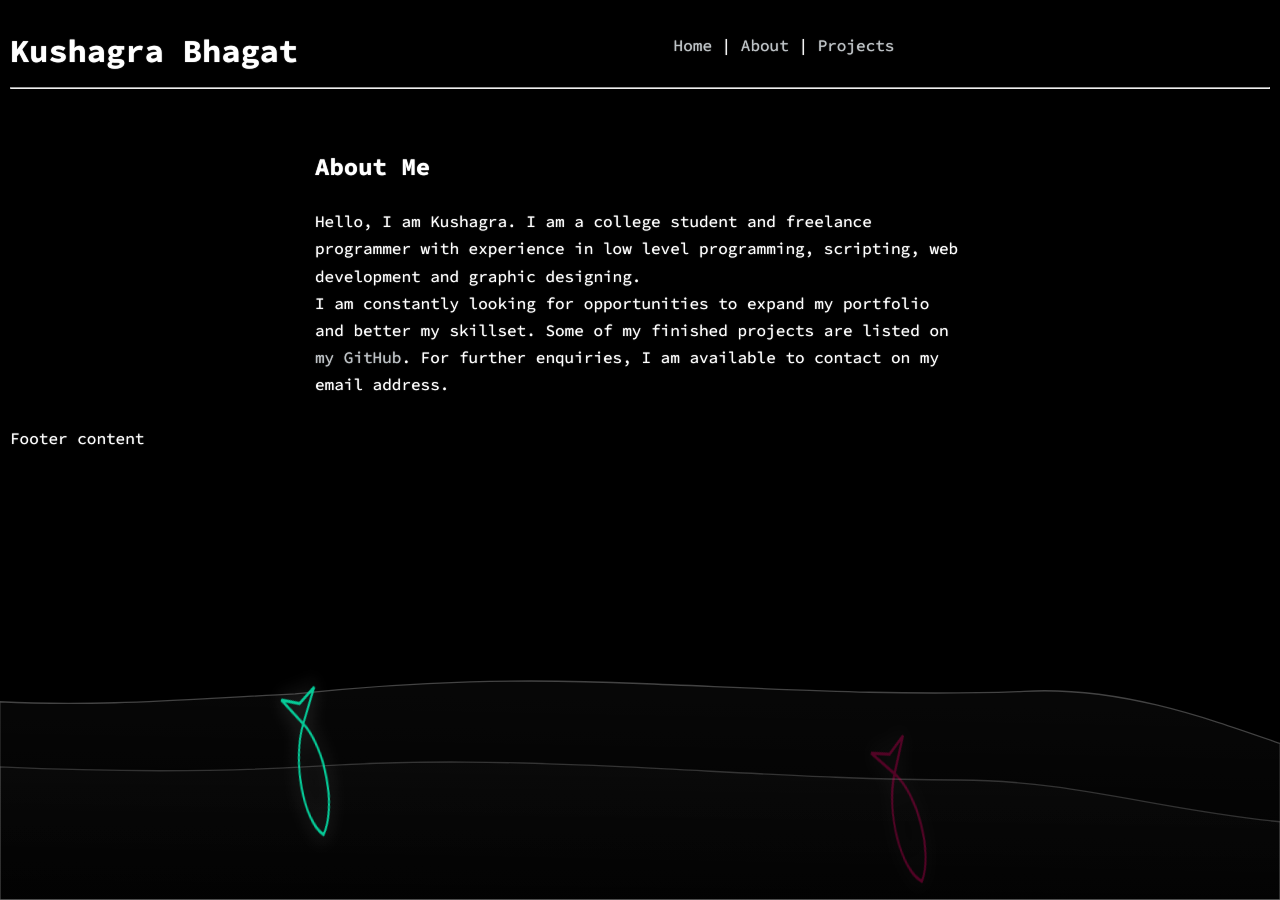
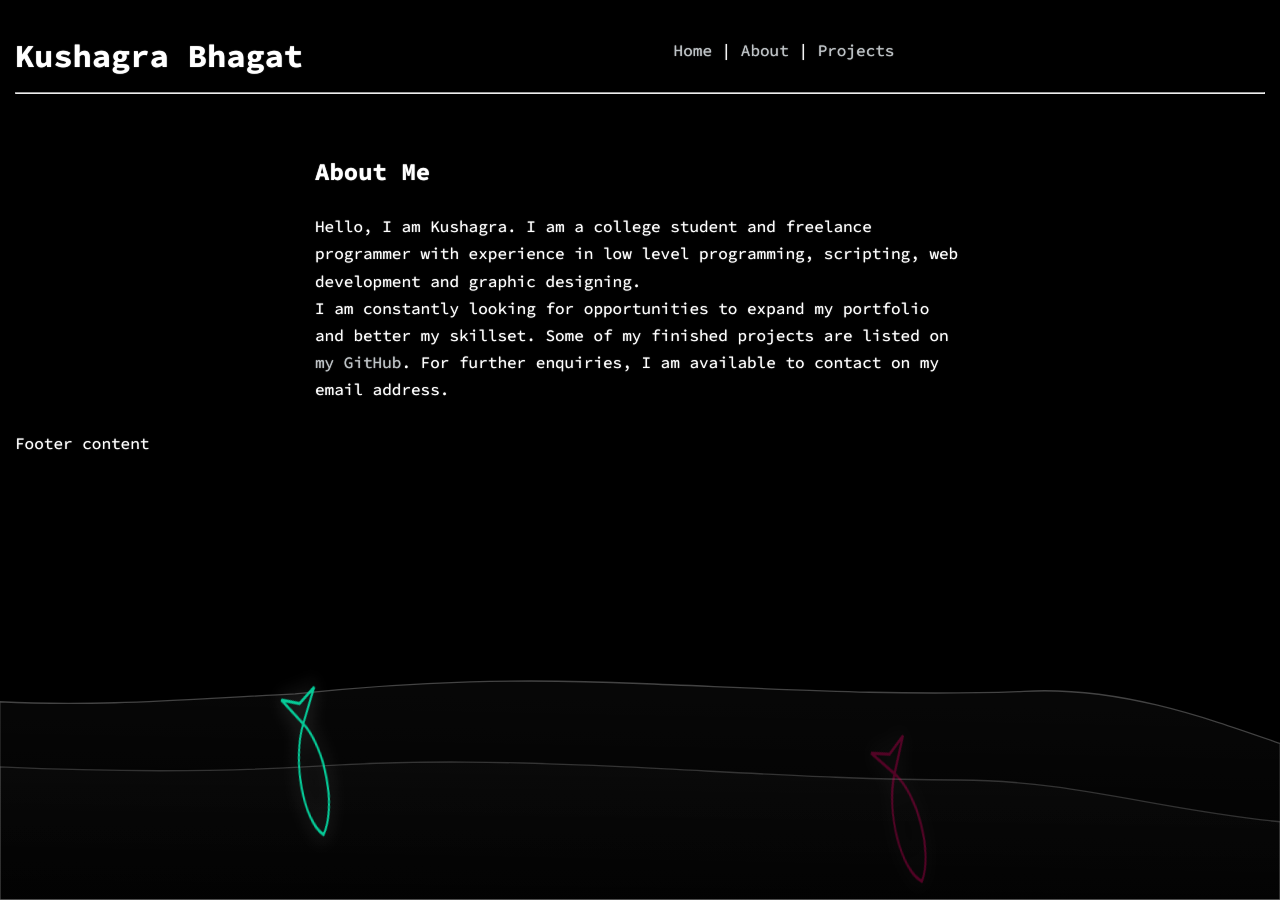
Before and after one commit to kuwushagra/kuwushagra.github.io, a Jekyll site: the page built from index.html, in a window 1280 px wide. Built offline with Jekyll 4.4.1, drawn with Linux system fonts in a browser that asks for light colours; a style sheet for code colours, icons or effects is not loaded.

Commit message:
Update default.html

```diff
--- a/_layouts/default.html
+++ b/_layouts/default.html
@@ -203,7 +203,7 @@
 
 <style>
   body {
-    margin: 10px;
+    margin: 15px;
     color: white;
 }
 </style>
@@ -211,7 +211,7 @@
 <header>
   <link rel="stylesheet" href="https://ka-f.webawesome.com/webawesome@3.8.0/styles/webawesome.css" />
   <script type="module" src="https://ka-f.webawesome.com/webawesome@3.8.0/webawesome.loader.js"></script>
-  <div style="display: flex;"><div style="display: inline-block; margin-right: auto;"><h1 style="size: 1.5em">Kushagra Bhagat</h1>  </div>
+  <div style="display: flex;"><div style="display: inline-block; margin-right: auto;"><h1 style="size: 1.1em">Kushagra Bhagat</h1>  </div>
   <div style="display: inline-block; margin-top: auto; ">
   <p> <a href="https://kuwushagra.github.io/">Home</a> | <a href="https://kuwushagra.github.io/about">About</a> | <a href="https://kuwushagra.github.io/projects">Projects</a> </div>
   <div style="display: inline-block; margin-top: auto; margin-left: auto" class="links">
```
